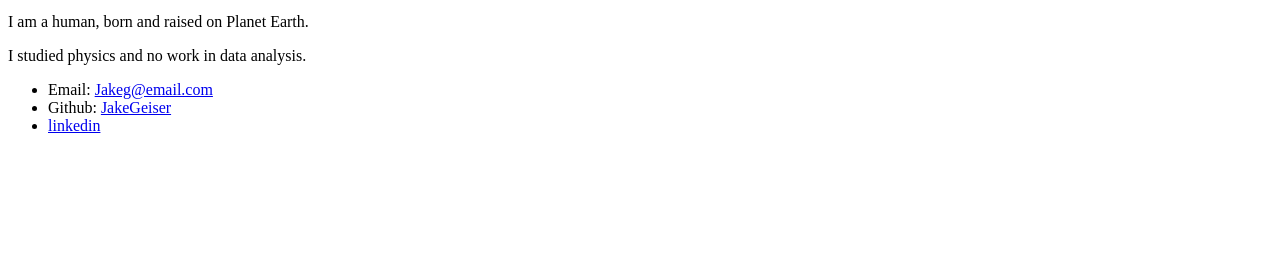
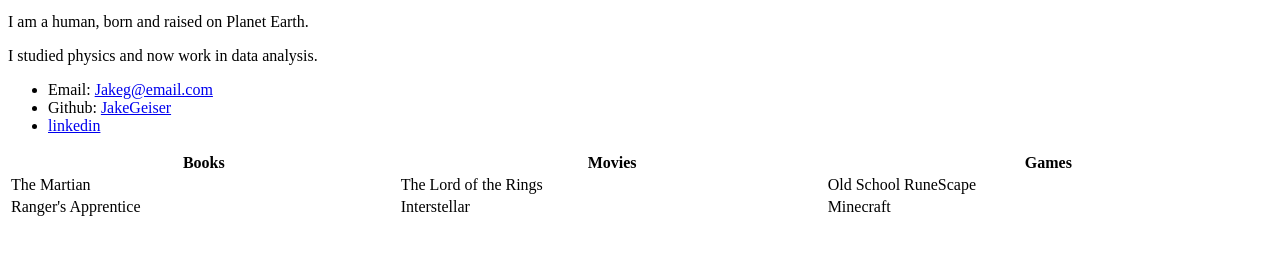
Before and after one commit to JakeGeiser/MyPortfolio, a plain HTML site: page index.html in a window 1280 px wide. Shown: the part 88-342 px from the top of the page. Drawn offline with Linux system fonts and the light colour scheme.

Commit message:
added table

```diff
--- a/index.html
+++ b/index.html
@@ -18,7 +18,7 @@
     </p>
 
     <p>
-      I studied physics and no work in data analysis.
+      I studied physics and now work in data analysis.
     </p>
 
     <ul>
@@ -38,6 +38,23 @@
       </li>
     </ul>
   </section>
+  <table style="width:100%">
+    <tr>
+      <th>Books</th>
+      <th>Movies</th>
+      <th>Games</th>
+    </tr>
+    <tr>
+      <td>The Martian</td>
+      <td>The Lord of the Rings</td>
+      <td>Old School RuneScape</td>
+    </tr>
+    <tr>
+      <td>Ranger's Apprentice</td>
+      <td>Interstellar</td>
+      <td>Minecraft</td>
+    </tr>
+  </table>
 </body>
 
 </html>
```
